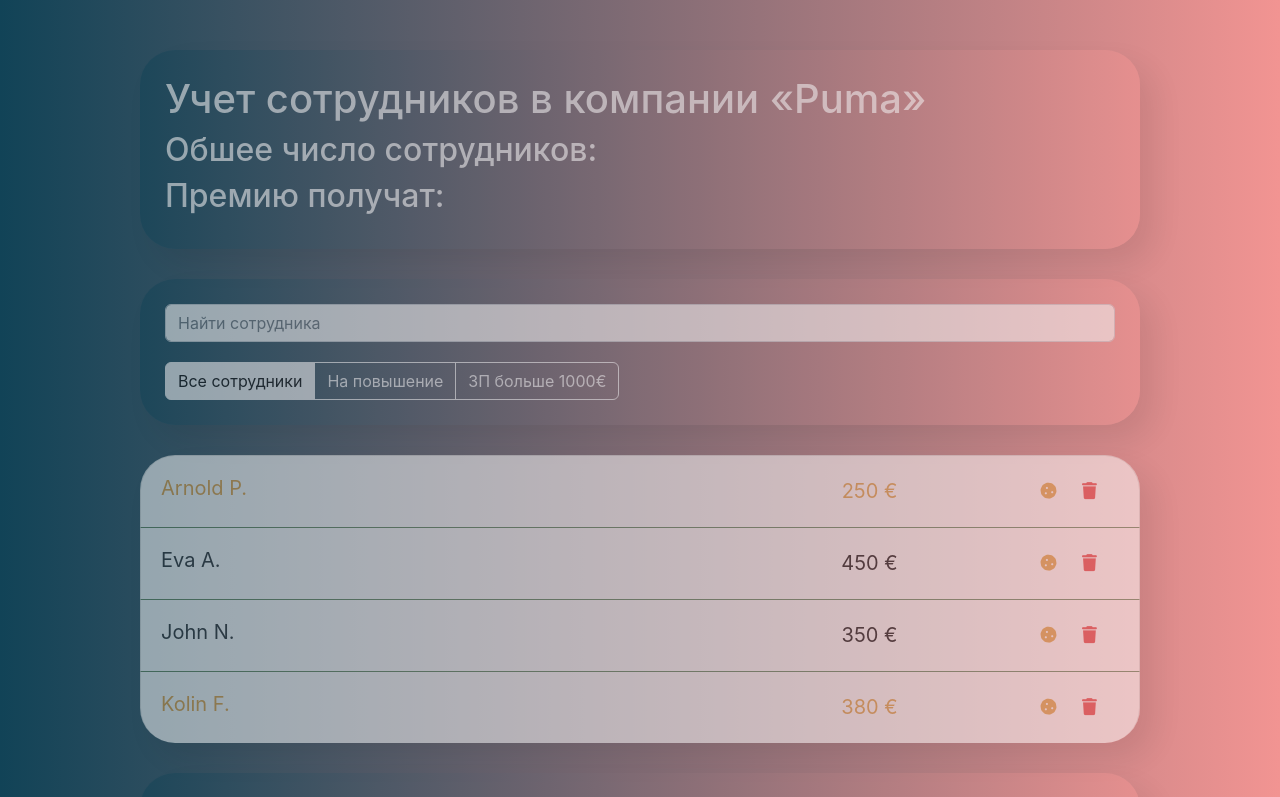
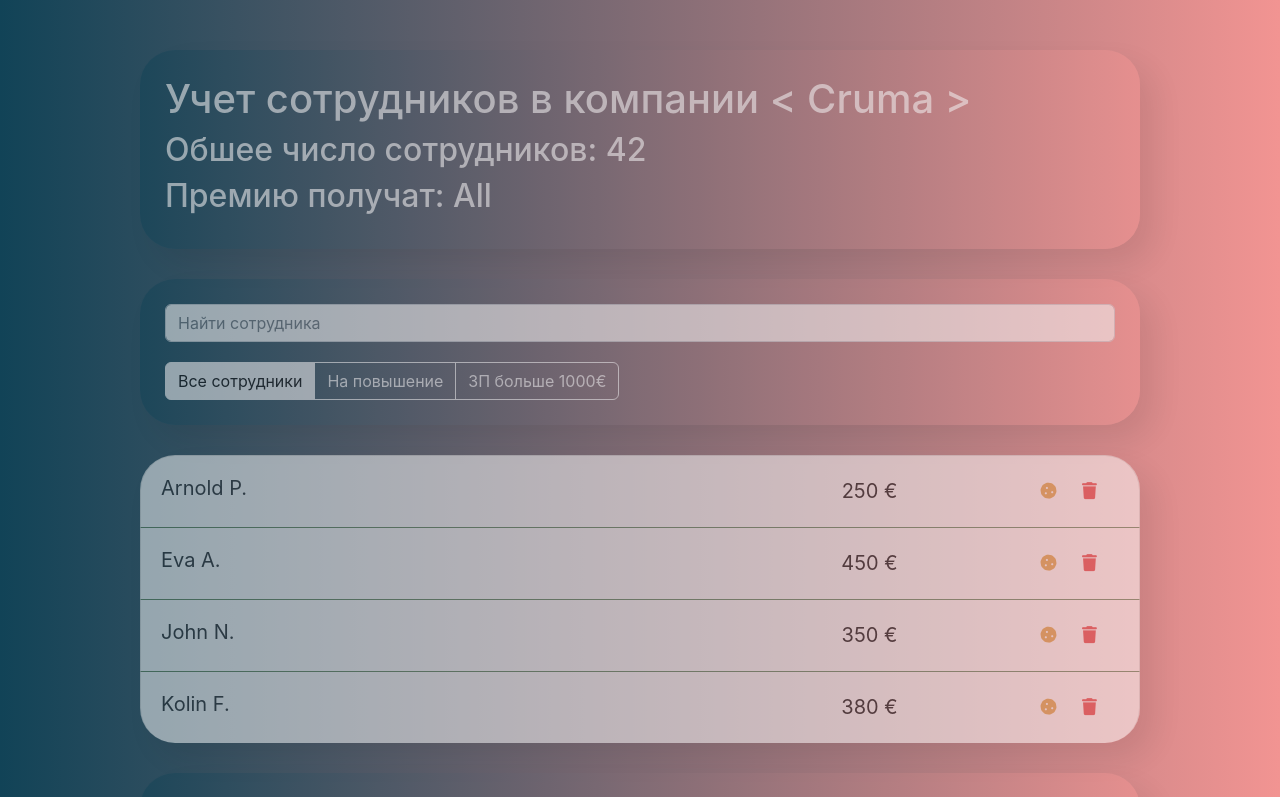
Before and after one commit to YPetrik/employees, a React (Create React App) app: page / in a window 1280 px wide. Shown: the top 797 px of the page. Built offline with nearby package versions, Linux system fonts and the light colour scheme.

Commit message:
adding a star to boost

```diff
--- a/src/app/app.jsx
+++ b/src/app/app.jsx
@@ -8,11 +8,12 @@
 
 const App = () => {
   const data = [
-    { name: "Arnold P.", salary: 250, increase: true },
-    { name: "Eva A.", salary: 450, increase: false },
-    { name: "John N.", salary: 350, increase: false },
-    { name: "Kolin F.", salary: 380, increase: true },
+    { id: 1, name: "Arnold P.", salary: 250, increase: true },
+    { id: 2, name: "Eva A.", salary: 450, increase: false },
+    { id: 3, name: "John N.", salary: 350, increase: false },
+    { id: 4, name: "Kolin F.", salary: 380, increase: true },
   ]
+
 
   return (
     <div className="app">
--- a/src/components/app-info/app-info.jsx
+++ b/src/components/app-info/app-info.jsx
@@ -4,9 +4,9 @@
 const AppInfo = () => {
   return (
     <div className="app-info">
-      <h1>Учет сотрудников в компании «Puma»</h1>
-      <h2>Обшее число сотрудников:</h2>
-      <h2>Премию получат: </h2>
+      <h1>Учет сотрудников в компании {`< Cruma >`}</h1>
+      <h2>Обшее число сотрудников: {`42`}</h2>
+      <h2>Премию получат: {`All`} </h2>
     </div>
   )
 }
--- a/src/components/employees-list-item/employees-list-item.jsx
+++ b/src/components/employees-list-item/employees-list-item.jsx
@@ -1,19 +1,51 @@
 import React from "react"
+import { Component } from "react"
 import "./employees-list-item.css"
 
-const EmployeesListItem = ({ name, salary, increase }) => {
+class EmployeesListItem extends Component {
+  constructor(props) {
+    super(props)
+
+    this.state = {
+      increase: false,
+      likeState: false,
+    }
+  }
+
+  changeIncrease = () => {
+    this.setState(({ increase }) => ({
+      increase: !increase,
+    }))
+  }
+
+  addStar = () => {
+    this.setState(({ likeState }) => ({
+      likeState: !likeState,
+    }))
+  }
+
+  render() {
+    const { name, salary } = this.props
+    const { increase } = this.state
+    const { likeState } = this.state
     let classNames = "list-group-item d-flex justify-content-between"
 
     if (increase) {
       classNames += " increase"
     }
 
+    if (likeState) {
+      classNames += " like"
+    }
+
     return (
       <li className={classNames}>
-      <span className="list-group-item-label">{name}</span>
+        <span className="list-group-item-label " onClick={this.addStar}>
+          {name}
+        </span>
         <input type="text" className="list-group-item-input" defaultValue={`${salary} €`} />
         <div className="d-flex justify-content-center align-items-center">
-        <button type="button" className="btn-cookie btn-sm ">
+          <button type="button" className="btn-cookie btn-sm " onClick={this.changeIncrease}>
             <i className="fas fa-cookie"></i>
           </button>
 
@@ -25,5 +57,6 @@
       </li>
     )
   }
+}
 
 export default EmployeesListItem
--- a/src/components/employees-list/employees-list.jsx
+++ b/src/components/employees-list/employees-list.jsx
@@ -4,7 +4,8 @@
 
 const EmployeesList = ({ data }) => {
   const elements = data.map((el) => {
-    return <EmployeesListItem {...el} />
+    const { id, ...remainingElements } = el
+    return <EmployeesListItem key={id} {...remainingElements} />
   })
 
   return <ul className="app-list list-group">{elements}</ul>
```
Lines whose indentation alone changed are shown as unchanged.
